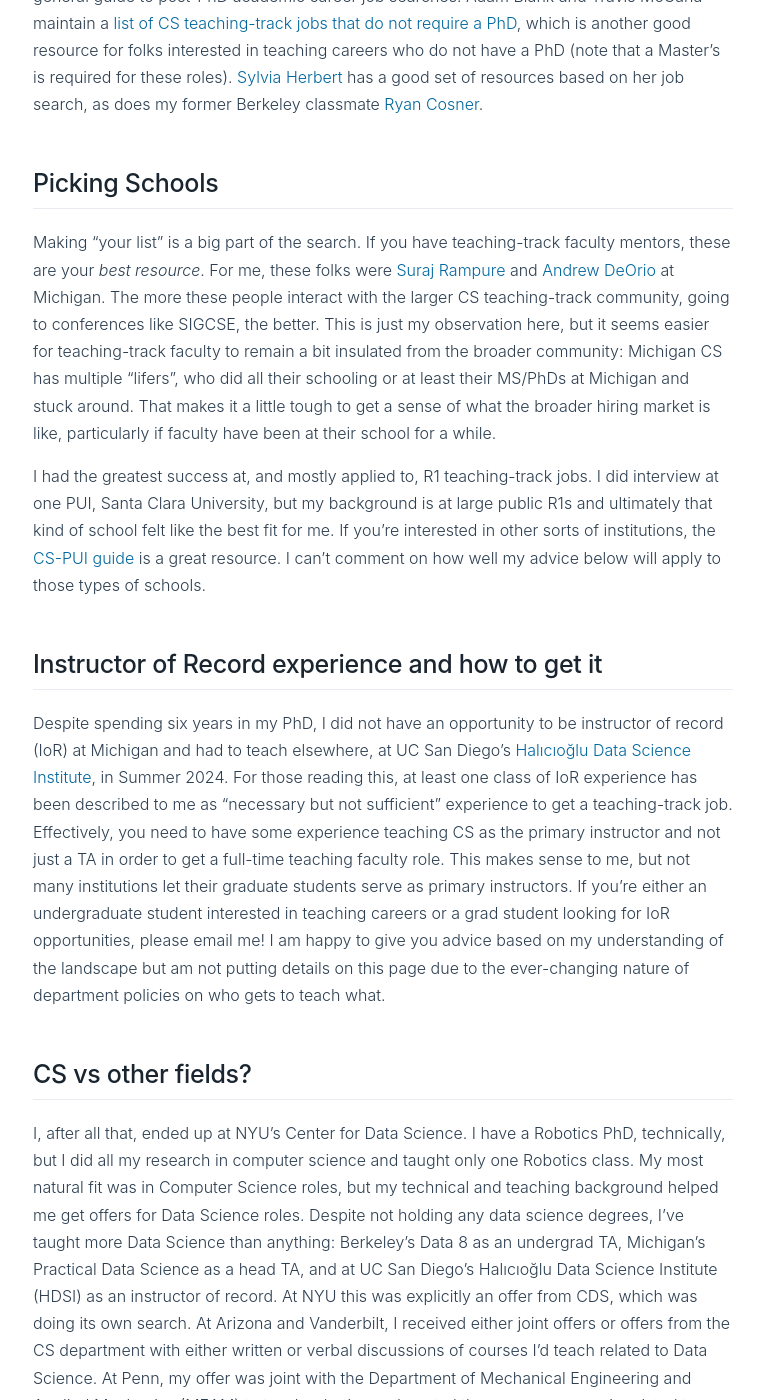
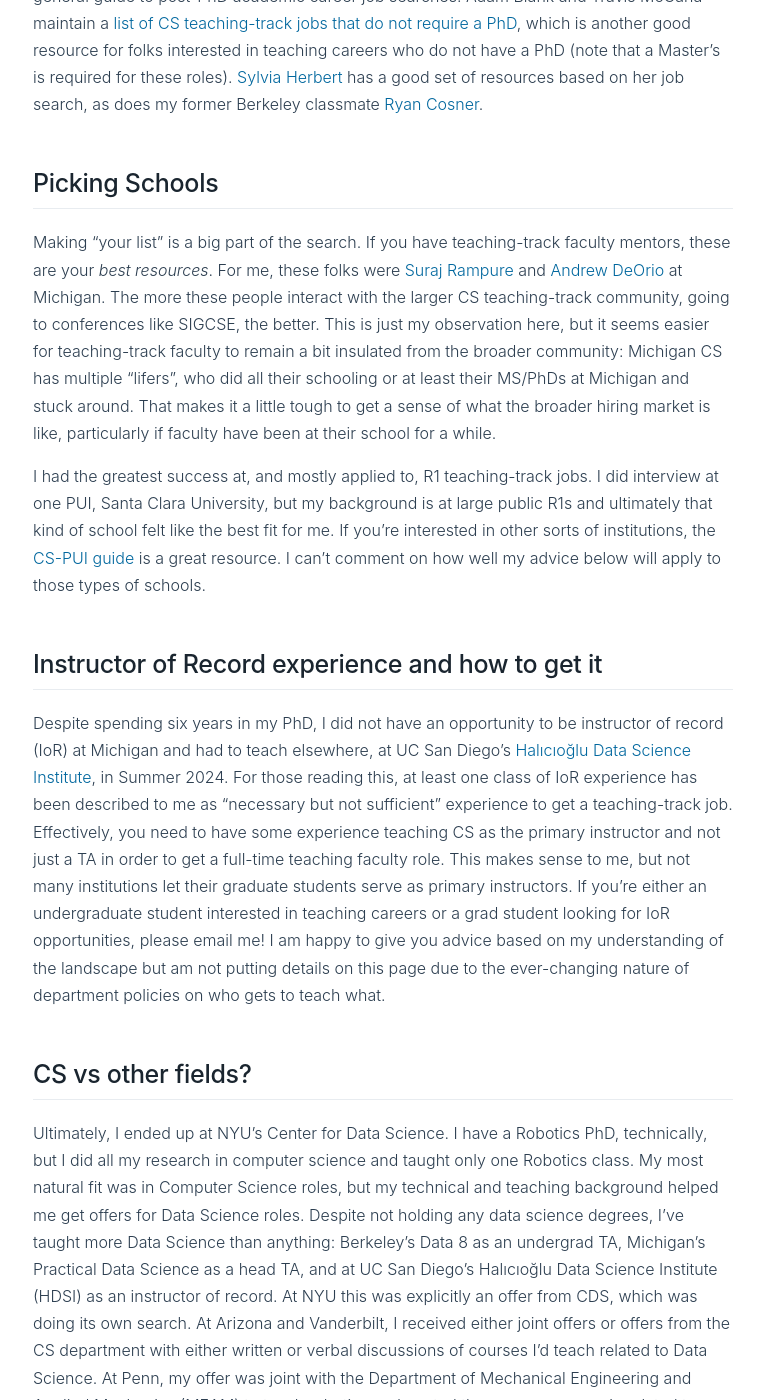
Before and after one commit to nskh/nskh.github.io, a Jekyll site: the page built from teaching-track-notes.md, in a window 1280 px wide and 1400 px high, scrolled down 320 px. Shown: the whole window, without its empty margins (257-1018 px from the left). Built offline with Jekyll 4.4.1, drawn with Linux system fonts in a browser that asks for light colours; some of the changed text lies outside the part shown.

Commit message:
Polish teaching-track reflections

```diff
--- a/teaching-track-notes.md
+++ b/teaching-track-notes.md
@@ -10,7 +10,7 @@
 
 ## Picking Schools
 
-Making "your list" is a big part of the search. If you have teaching-track faculty mentors, these are your _best resource_. For me, these folks were [Suraj Rampure](https://eecs.engin.umich.edu/people/rampure-suraj/) and [Andrew DeOrio](https://andrewdeorio.com/) at Michigan. The more these people interact with the larger CS teaching-track community, going to conferences like SIGCSE, the better. This is just my observation here, but it seems easier for teaching-track faculty to remain a bit insulated from the broader community: Michigan CS has multiple "lifers", who did all their schooling or at least their MS/PhDs at Michigan and stuck around. That makes it a little tough to get a sense of what the broader hiring market is like, particularly if faculty have been at their school for a while.
+Making "your list" is a big part of the search. If you have teaching-track faculty mentors, these are your _best resources_. For me, these folks were [Suraj Rampure](https://eecs.engin.umich.edu/people/rampure-suraj/) and [Andrew DeOrio](https://andrewdeorio.com/) at Michigan. The more these people interact with the larger CS teaching-track community, going to conferences like SIGCSE, the better. This is just my observation here, but it seems easier for teaching-track faculty to remain a bit insulated from the broader community: Michigan CS has multiple "lifers", who did all their schooling or at least their MS/PhDs at Michigan and stuck around. That makes it a little tough to get a sense of what the broader hiring market is like, particularly if faculty have been at their school for a while.
 
 I had the greatest success at, and mostly applied to, R1 teaching-track jobs. I did interview at one PUI, Santa Clara University, but my background is at large public R1s and ultimately that kind of school felt like the best fit for me. If you're interested in other sorts of institutions, the [CS-PUI guide](https://cs-pui.github.io/) is a great resource. I can't comment on how well my advice below will apply to those types of schools.
 
@@ -20,7 +20,7 @@
 
 ## CS vs other fields?
 
-I, after all that, ended up at NYU's Center for Data Science. I have a Robotics PhD, technically, but I did all my research in computer science and taught only one Robotics class. My most natural fit was in Computer Science roles, but my technical and teaching background helped me get offers for Data Science roles. Despite not holding any data science degrees, I've taught more Data Science than anything: Berkeley's Data 8 as an undergrad TA, Michigan's Practical Data Science as a head TA, and at UC San Diego's Halıcıoğlu Data Science Institute (HDSI) as an instructor of record. At NYU this was explicitly an offer from CDS, which was doing its own search. At Arizona and Vanderbilt, I received either joint offers or offers from the CS department with either written or verbal discussions of courses I'd teach related to Data Science. At Penn, my offer was joint with the Department of Mechanical Engineering and Applied Mechanics (MEAM) to teach robotics and control theory courses, again related to my technical background.
+Ultimately, I ended up at NYU's Center for Data Science. I have a Robotics PhD, technically, but I did all my research in computer science and taught only one Robotics class. My most natural fit was in Computer Science roles, but my technical and teaching background helped me get offers for Data Science roles. Despite not holding any data science degrees, I've taught more Data Science than anything: Berkeley's Data 8 as an undergrad TA, Michigan's Practical Data Science as a head TA, and at UC San Diego's Halıcıoğlu Data Science Institute (HDSI) as an instructor of record. At NYU this was explicitly an offer from CDS, which was doing its own search. At Arizona and Vanderbilt, I received either joint offers or offers from the CS department with either written or verbal discussions of courses I'd teach related to Data Science. At Penn, my offer was joint with the Department of Mechanical Engineering and Applied Mechanics (MEAM) to teach robotics and control theory courses, again related to my technical background.
 
 ## MS vs PhD
 
```
Also changed, not shown: other parts of teaching-track-notes.md (+1 -1 lines).
